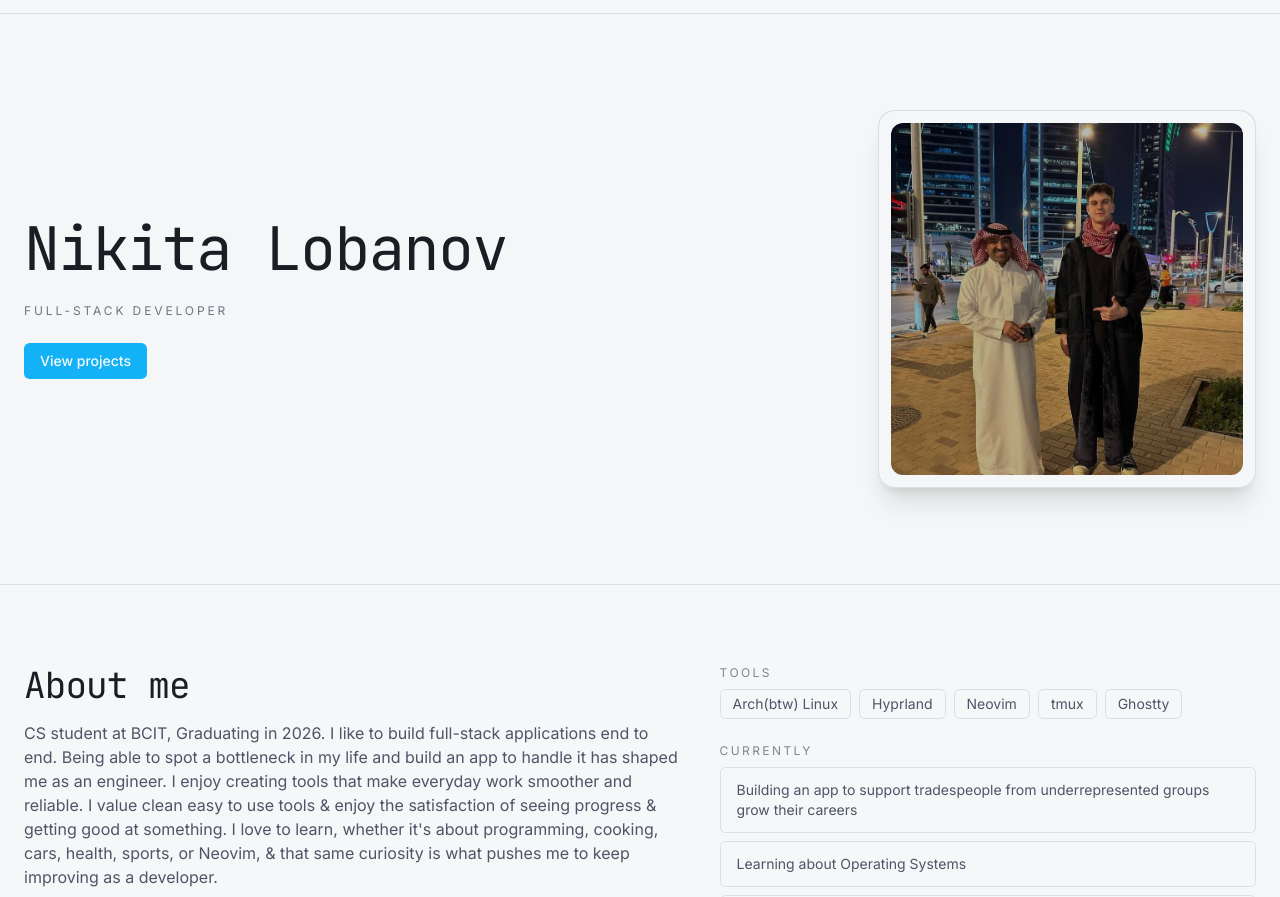
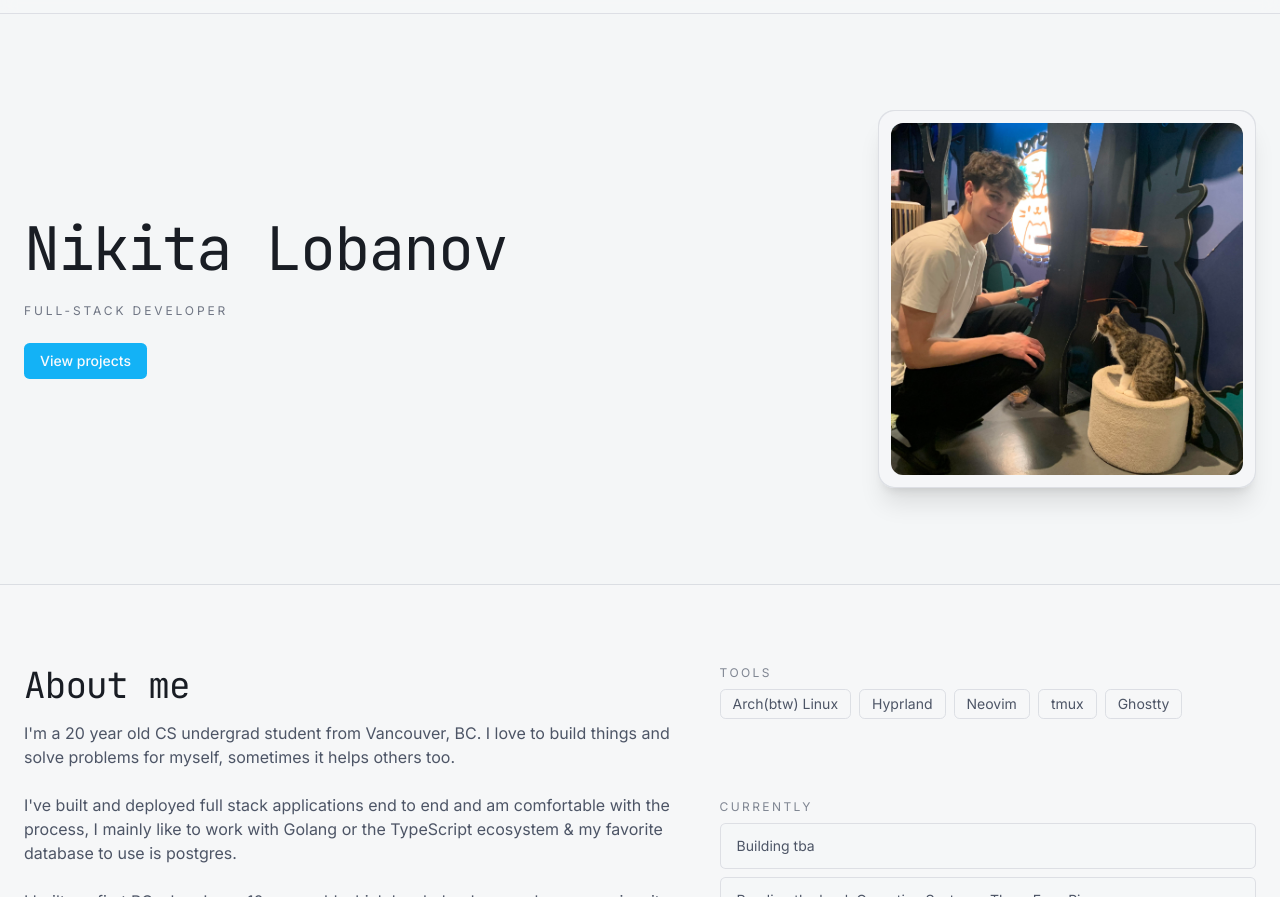
Before and after one commit to nikitalobanov12/nikita_lobanov_portfolio, an Astro site: page / in a window 1280 px wide. Shown: the part 55-952 px from the top of the page. Built offline with nearby package versions, Linux system fonts and the light colour scheme; Astro itself is replaced by a stand-in of ours.

Commit message:
october 3 update

```diff
--- a/src/components/hero/slideshow.tsx
+++ b/src/components/hero/slideshow.tsx
@@ -1,13 +1,14 @@
-'use client';
+"use client";
 
-import { useEffect, useState } from 'react';
-import { AnimatePresence, motion } from 'framer-motion';
-import { cn } from '@/lib/utils';
+import { useEffect, useState } from "react";
+import { AnimatePresence, motion } from "framer-motion";
+import { cn } from "@/lib/utils";
 
 const IMAGES = [
-	{ src: '/nikita.jpg', alt: 'Nikita Lobanov portrait' },
-	{ src: '/nikita-2.jpg', alt: 'Nikita Lobanov candid' },
-	{ src: '/nikita-3.jpg', alt: 'Nikita Lobanov working' },
+  { src: "/main.jpg", alt: "Nikita Lobanov Headshot" },
+  { src: "/nikita.jpg", alt: "Nikita Lobanov portrait" },
+  { src: "/nikita-2.jpg", alt: "Nikita Lobanov candid" },
+  { src: "/nikita-3.jpg", alt: "Nikita Lobanov working" },
 ];
 
 interface HeroSlideshowProps {
@@ -15,12 +16,15 @@ interface HeroSlideshowProps {
   intervalMs?: number;
 }
 
-export default function HeroSlideshow({ className, intervalMs = 4500 }: HeroSlideshowProps) {
+export default function HeroSlideshow({
+  className,
+  intervalMs = 4500,
+}: HeroSlideshowProps) {
   const [index, setIndex] = useState(0);
 
   useEffect(() => {
     const id = window.setInterval(() => {
-			setIndex(prev => (prev + 1) % IMAGES.length);
+      setIndex((prev) => (prev + 1) % IMAGES.length);
     }, intervalMs);
     return () => window.clearInterval(id);
   }, [intervalMs]);
@@ -28,22 +32,24 @@ export default function HeroSlideshow({ className, intervalMs = 4500 }: HeroSlid
   const current = IMAGES[index];
 
   return (
-		<div className={cn('relative flex justify-center md:justify-end', className)}>
-			<div className='relative overflow-hidden rounded-2xl border border-border/60 bg-background/70 p-3 shadow-xl'>
-				<AnimatePresence mode='wait'>
+    <div
+      className={cn("relative flex justify-center md:justify-end", className)}
+    >
+      <div className="relative overflow-hidden rounded-2xl border border-border/60 bg-background/70 p-3 shadow-xl">
+        <AnimatePresence mode="wait">
           <motion.img
             key={current.src}
             src={current.src}
             alt={current.alt}
-						className='h-72 w-72 max-w-full rounded-xl object-cover md:h-[22rem] md:w-[22rem]'
+            className="h-72 w-72 max-w-full rounded-xl object-cover md:h-[22rem] md:w-[22rem]"
             initial={{ opacity: 0, scale: 0.98 }}
             animate={{ opacity: 1, scale: 1 }}
             exit={{ opacity: 0, scale: 1.02 }}
-						transition={{ duration: 0.6, ease: 'easeInOut' }}
-						loading={index === 0 ? 'eager' : 'lazy'}
+            transition={{ duration: 0.6, ease: "easeInOut" }}
+            loading={index === 0 ? "eager" : "lazy"}
           />
         </AnimatePresence>
-				<div className='pointer-events-none absolute inset-0 rounded-2xl ring-1 ring-border/70'></div>
+        <div className="pointer-events-none absolute inset-0 rounded-2xl ring-1 ring-border/70"></div>
       </div>
     </div>
   );
--- a/src/lib/data.ts
+++ b/src/lib/data.ts
@@ -1,11 +1,11 @@
 export const about = {
   summary:
-    "CS student at BCIT, Graduating in 2026. I like to build full-stack applications end to end. Being able to spot a bottleneck in my life and build an app to handle it has shaped me as an engineer. I enjoy creating tools that make everyday work smoother and reliable. I value clean easy to use tools & enjoy the satisfaction of seeing progress & getting good at something. I love to learn, whether it's about programming, cooking, cars, health, sports, or Neovim, & that same curiosity is what pushes me to keep improving as a developer.",
+    "I'm a 20 year old CS undergrad student from Vancouver, BC. I love to build things and solve problems for myself, sometimes it helps others too.\n\nI've built and deployed full stack applications end to end and am comfortable with the process, I mainly like to work with Golang or the TypeScript ecosystem & my favorite database to use is postgres.\n\nI built my first PC when I was 10 years old which has helped me explore my curiousity with computers and get familiar with them, I'm comfortable with Linux and I live in the command line.\n\nCurrently I'm working on deepening my understanding on operating systems & relating that to distributed systems",
   tools: ["Arch(btw) Linux", "Hyprland", "Neovim", "tmux", "Ghostty"],
   currently: [
-    "Building an app to support tradespeople from underrepresented groups grow their careers",
-    "Learning about Operating Systems",
-    "Perfecting my pan sauce recipe",
+    "Building tba",
+    "Reading the book Operating Systems: Three Easy Pieces",
+    "Editing my dotfiles",
   ],
 };
 
--- a/src/pages/index.astro
+++ b/src/pages/index.astro
@@ -63,7 +63,7 @@ const stackIconUrl = `https://skillicons.dev/icons?i=${stack.icons.join(',')}&pe
 			<div class='container grid gap-10 py-16 md:grid-cols-[1.1fr_0.9fr] md:py-20'>
 				<div class='space-y-4'>
 					<h2 class='text-3xl font-mono tracking-tight md:text-4xl'>About me</h2>
-					<p class='text-muted-foreground'>{about.summary}</p>
+					<p class='text-muted-foreground whitespace-pre-line'>{about.summary}</p>
 				</div>
 				<div class='grid gap-6 text-sm text-muted-foreground'>
 					<div>
```
Also changed, not shown: public/favicon.svg (deleted), 4 other files. Lines whose indentation alone changed are shown as unchanged.
